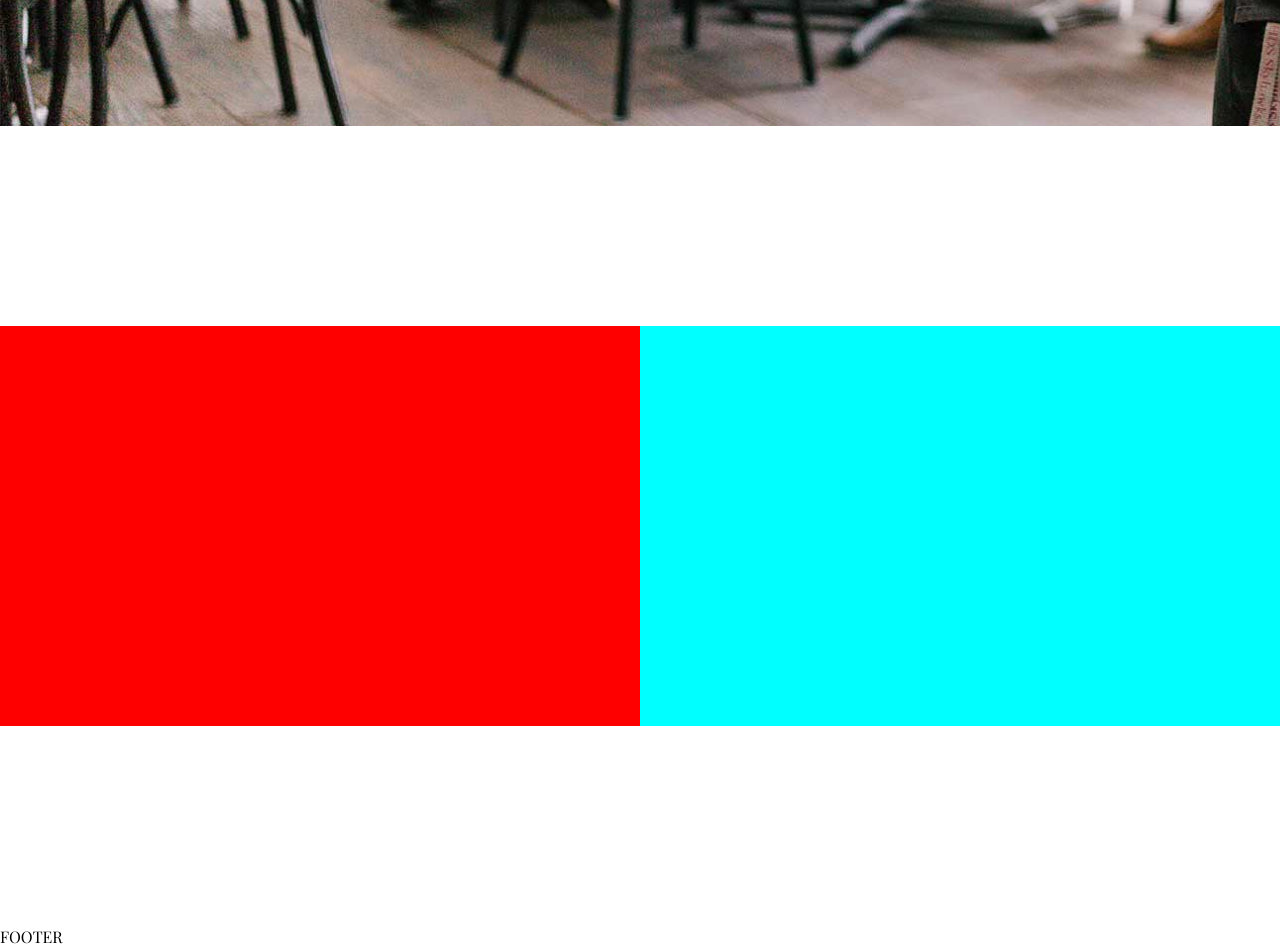
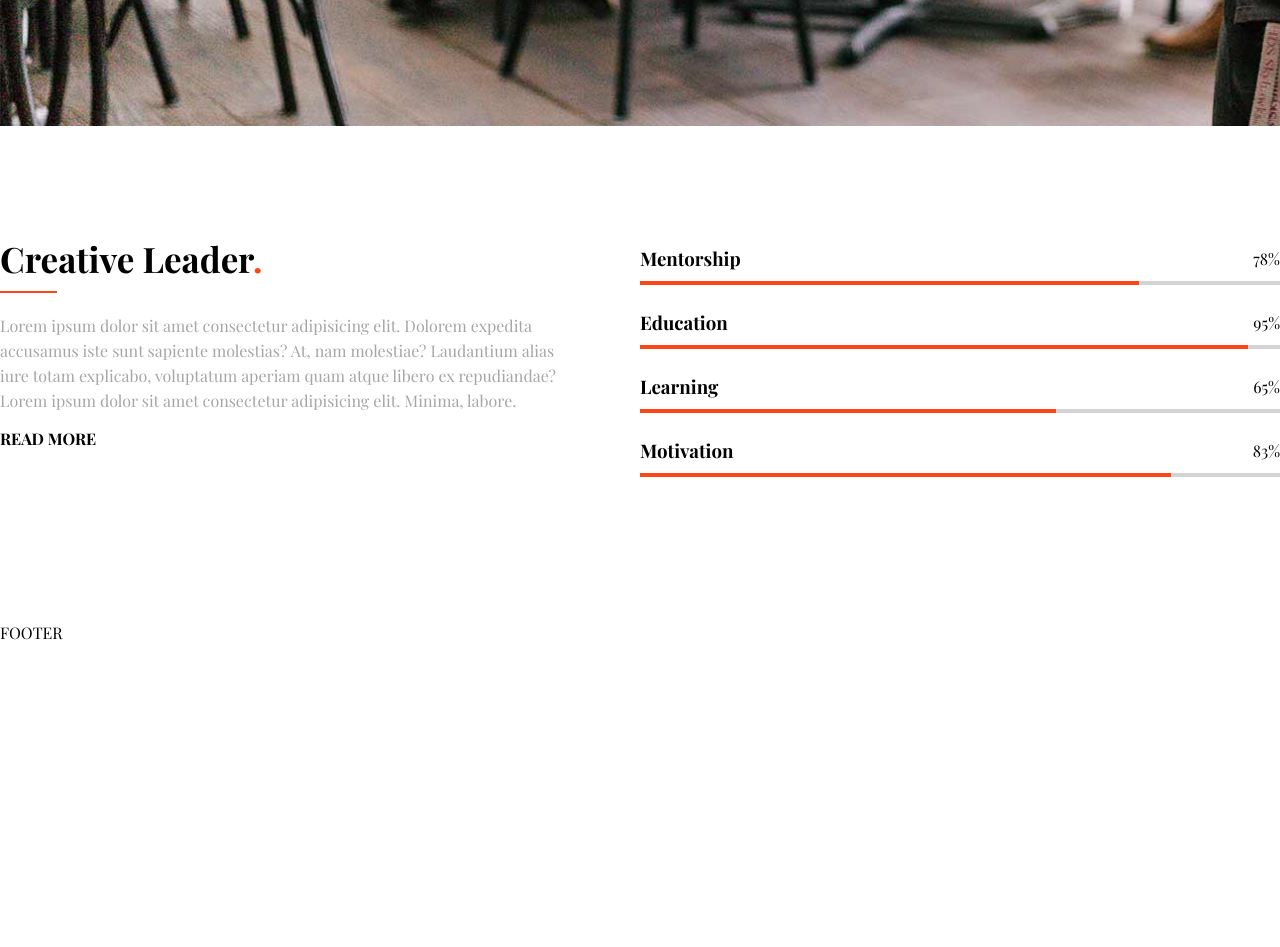
Before and after one commit to StefanoGrassoSG/proj-html-vuejs, a Vue app: page / in a window 1280 px wide. Shown: the part 3060-4007 px from the top of the page. After the commit the page ends 3703 px from the top, so only its background shows below. Built offline with nearby package versions, Linux system fonts and the light colour scheme; a web font is replaced by a local one.

Commit message:
ADD creative component in MAIN

```diff
--- a/src/components/CreativeMainComponent.vue
+++ b/src/components/CreativeMainComponent.vue
@@ -2,7 +2,28 @@
 export default {
   data() {
     return {
-
+        data: {
+            title: 'Creative Leader',
+            text: 'Lorem ipsum dolor sit amet consectetur adipisicing elit. Dolorem expedita accusamus iste sunt sapiente molestias? At, nam molestiae? Laudantium alias iure totam explicabo, voluptatum aperiam quam atque libero ex repudiandae?Lorem ipsum dolor sit amet consectetur adipisicing elit. Minima, labore.',
+            list: [
+                {
+                    name: 'Mentorship',
+                    width: '78%'
+                },
+                {
+                    name: 'Education',
+                    width: '95%'
+                },
+                {
+                    name: 'Learning',
+                    width: '65%'
+                },
+                {
+                    name: 'Motivation',
+                    width: '83%'
+                }
+            ]
+        }
     }
   }
 }
@@ -12,10 +33,36 @@ export default {
     <section>
         <div class="container">
             <div class="text">
+                <h2>
+                    {{ data.title }}<span>.</span>
+                </h2>
+                <div class="line">
 
+                </div>
+                <p>
+                    {{ data.text }}
+                </p>
+                <div class="more">
+                    READ MORE
+                </div>
             </div>
+
             <div class="lines">
+                <div class="element" v-for="(singleElement, i) in data.list" :key="i">
+                    <div class="data-container">
+                        <h3>
+                            {{ singleElement.name }}
+                        </h3>
+                        <span>
+                            {{ singleElement.width }}
+                        </span>
+                    </div>
+                    <div class="line-data">
+                        <div class="line-progress" :style="{ width: singleElement.width}">
 
+                        </div>
+                    </div>
+                </div>
             </div>
         </div>
     </section>
@@ -30,20 +77,73 @@ section {
     .container {
         max-width: 1300px;
         margin: auto;
-        padding: 200px 0;
-        height: 800px;
+        padding: 120px 0;
         display: flex;
 
         .text {
             width: 50%;
-            background-color: red;
-            height: 100%
+            height: 100%;
+            padding-right: 70px;
+
+            h2 {
+            font-size: 35px;
+            margin-bottom: 20px;
+            line-height: 25px;
+
+            span {
+                color: $fill-color-one;
+            }
         }
+
+        .line {
+            height: 2px;
+            background-color: $fill-color-one;
+            width: 10%;
+            margin-bottom: 20px;
+        }
+
+        p {
+            line-height: 25px;
+            color: $secondary-text-color;
+            margin-bottom: 15px;
+        }
+
+        .more {
+            font-weight: bold;
+            cursor: pointer;
+        }
+    }
+
+
+
 
         .lines {
             width: 50%;
-            background-color: aqua;
             height: 100%;
+
+            .element {
+                margin-bottom: 25px;
+                line-height: 25px;
+            }
+
+            .data-container {
+                display: flex;
+                justify-content: space-between;
+
+                h3 {
+                    margin-bottom: 10px;
+                }
+            }
+
+            .line-data {
+                height: 4px;
+                background-color: lightgray;
+
+                .line-progress {
+                    height: 4px;
+                    background-color: $fill-color-one;
+                }
+            }
         }
     }
 }
```
